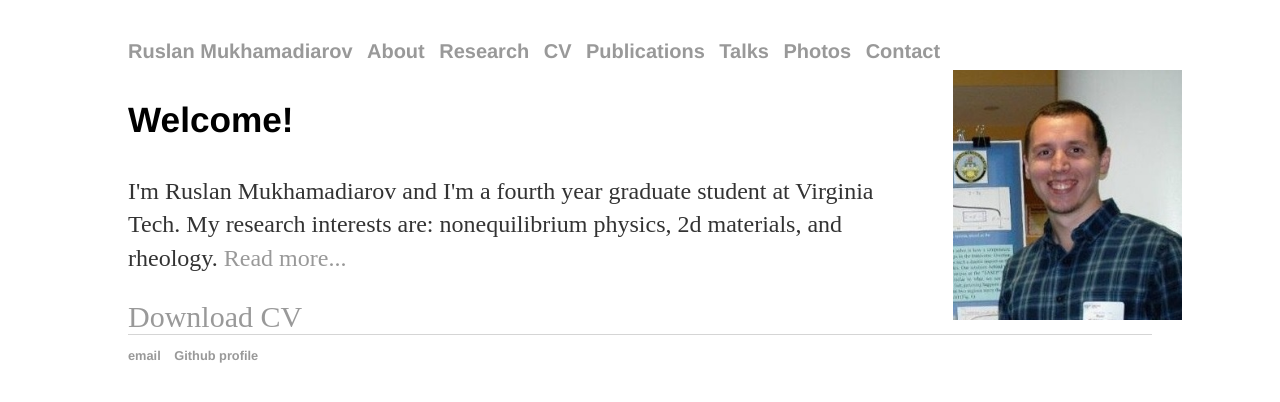
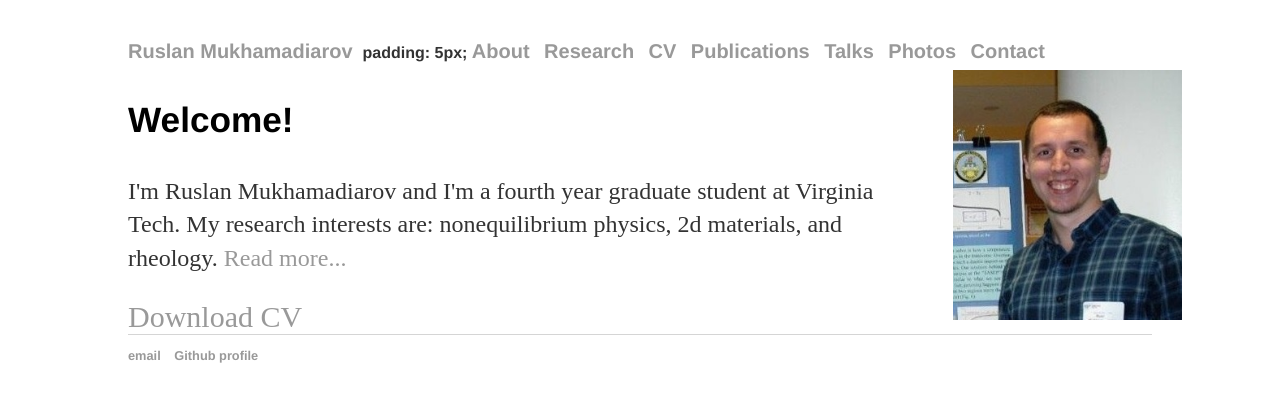
Before and after one commit to RusFortunat/mukhamadiarov, a Jekyll site: the page built from index.html, in a window 1280 px wide. Shown: the top 402 px of the page. Built offline with Jekyll 4.4.1, drawn with Linux system fonts in a browser that asks for light colours.

Commit message:
Update default.html

```diff
--- a/_layouts/default.html
+++ b/_layouts/default.html
@@ -11,7 +11,7 @@
   <body>
     <nav>
 <ul>
-<li><a style="font-size:20px" href="/about">Ruslan Mukhamadiarov</a></li>
+<li><a style="font-size:20px" href="/about">Ruslan Mukhamadiarov</a></li>padding: 5px;
 <li><a style="font-size:20px" href="/about">About</a></li>
 <li><a style="font-size:20px" href="/research">Research</a></li>
 <li><a style="font-size:20px" href="/CV">CV</a></li>
```
